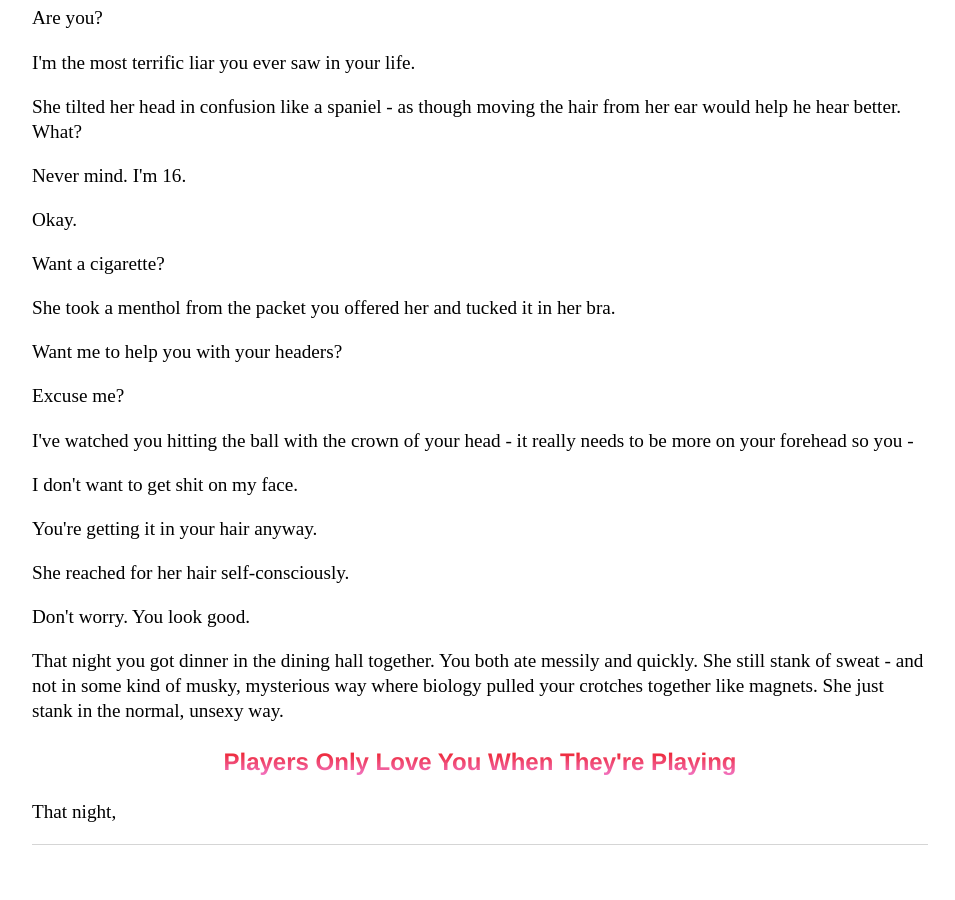
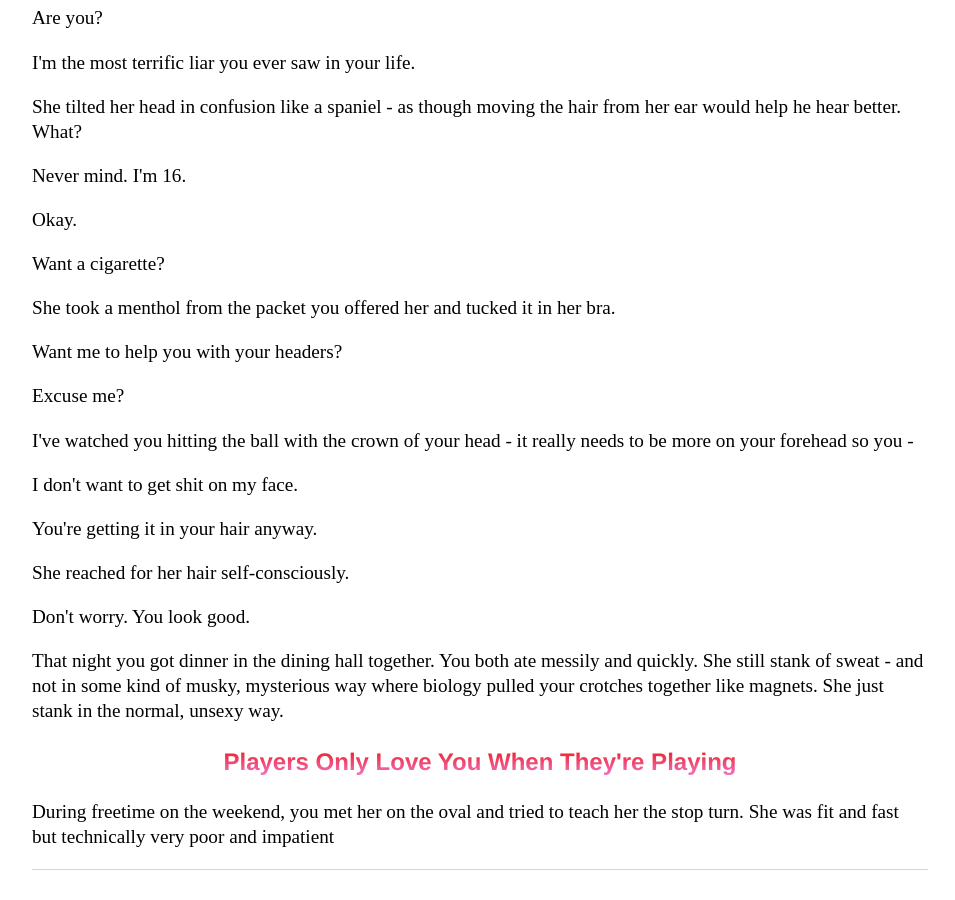
Before and after one commit to Pinelife/pinelife.github.io, a Jekyll site: the page built from Hellhole/excitingevent2.html, in a window 1280 px wide and 900 px high, scrolled down 1736 px. Shown: the whole window, without its empty margins (160-1115 px from the left). Built offline with Jekyll 4.4.1, drawn with Linux system fonts in a browser that asks for light colours; before the commit the page ends 2611 px from its top, so only the background shows below that.

Commit message:
Update excitingevent2.html

```diff
--- a/Hellhole/excitingevent2.html
+++ b/Hellhole/excitingevent2.html
@@ -99,4 +99,5 @@ Deliberately, you turned the page.
   of musky, mysterious way where biology pulled your crotches together like magnets. She just stank in the normal, unsexy way.
 </p>
 <h3 id = "players">Players Only Love You When They're Playing</h3>
-<p>That night, </p>
+<p>During freetime on the weekend, you met her on the oval and tried to teach her the stop turn. She was fit and fast but technically
+very poor and impatient</p>
```
